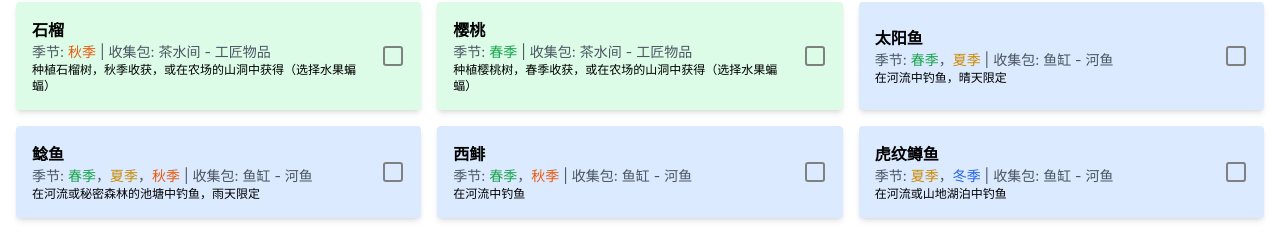
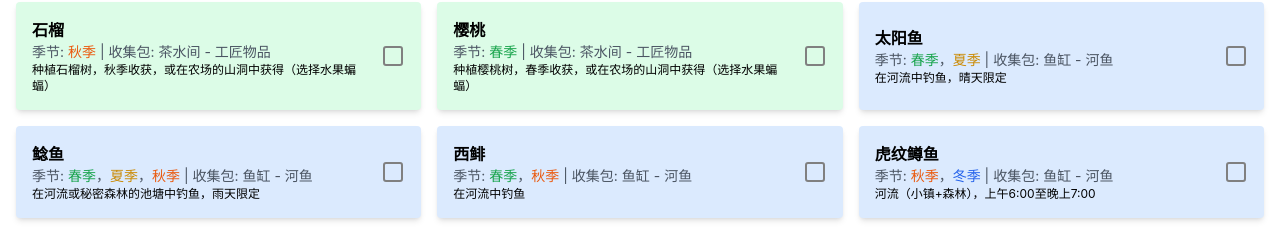
Before and after one commit to XingzhiY/stardew-sacrifice-tracker, a React (Create React App) app: page / in a window 1280 px wide. Shown: the part 2462-2694 px from the top of the page. Built offline with nearby package versions, Linux system fonts and the light colour scheme.

Commit message:
虎纹鳟鱼

```diff
--- a/src/App.tsx
+++ b/src/App.tsx
@@ -6,6 +6,7 @@ function App() {
   return (
     <div>
       <h1>Hello, React with TypeScript!</h1>
+
     </div>
   );
 }
--- a/src/data/sacrificeItems.ts
+++ b/src/data/sacrificeItems.ts
@@ -474,10 +474,10 @@ export const sacrificeItems: SacrificeItem[] = [
     },
     {
         name: '虎纹鳟鱼',
-        season: ['夏季', '冬季'],
+        season: ['秋季', '冬季'],
         room: '鱼缸',
         bundle: '河鱼',
-        obtainMethod: '在河流或山地湖泊中钓鱼',
+        obtainMethod: '河流（小镇+森林），上午6:00至晚上7:00',
     },
     // 鱼缸（湖鱼收集包）
     {
```
